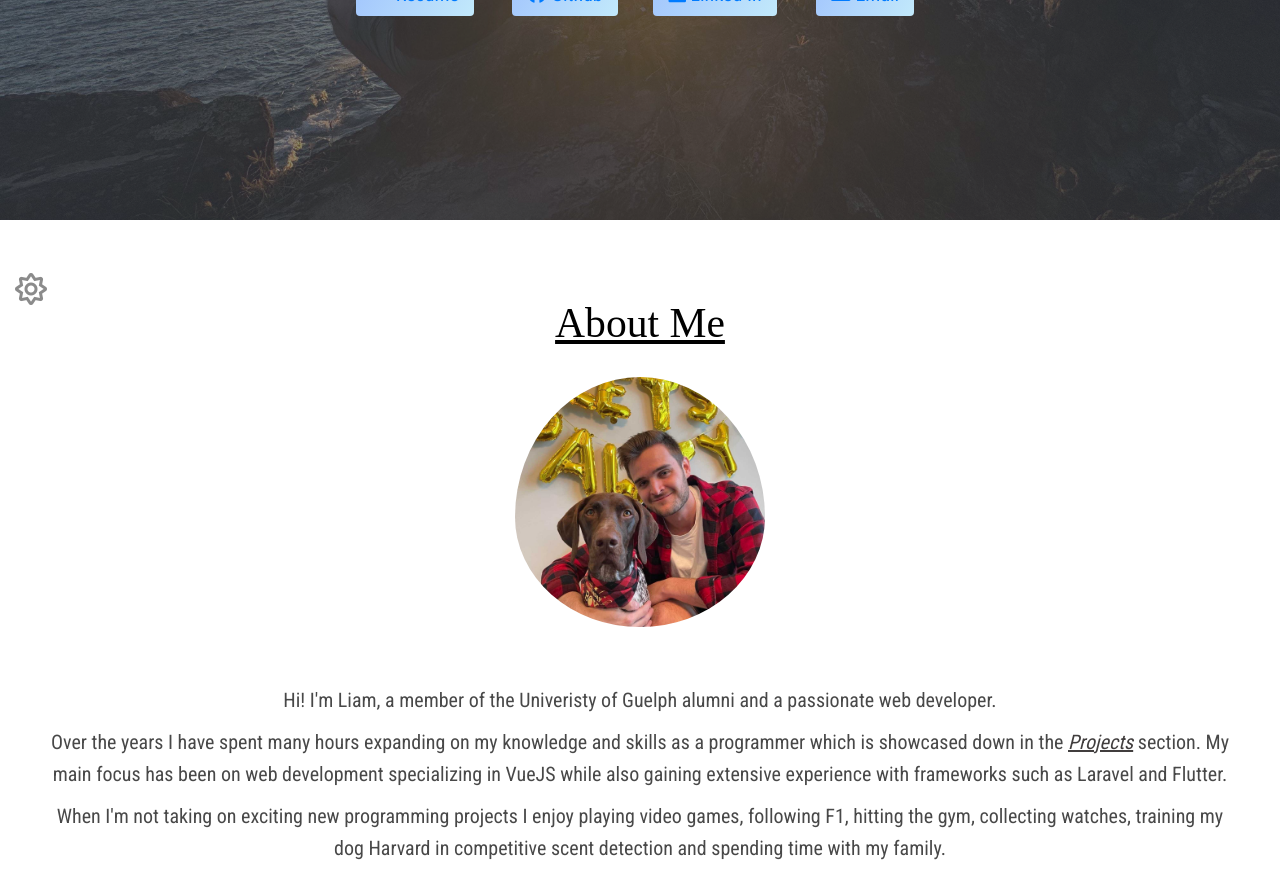
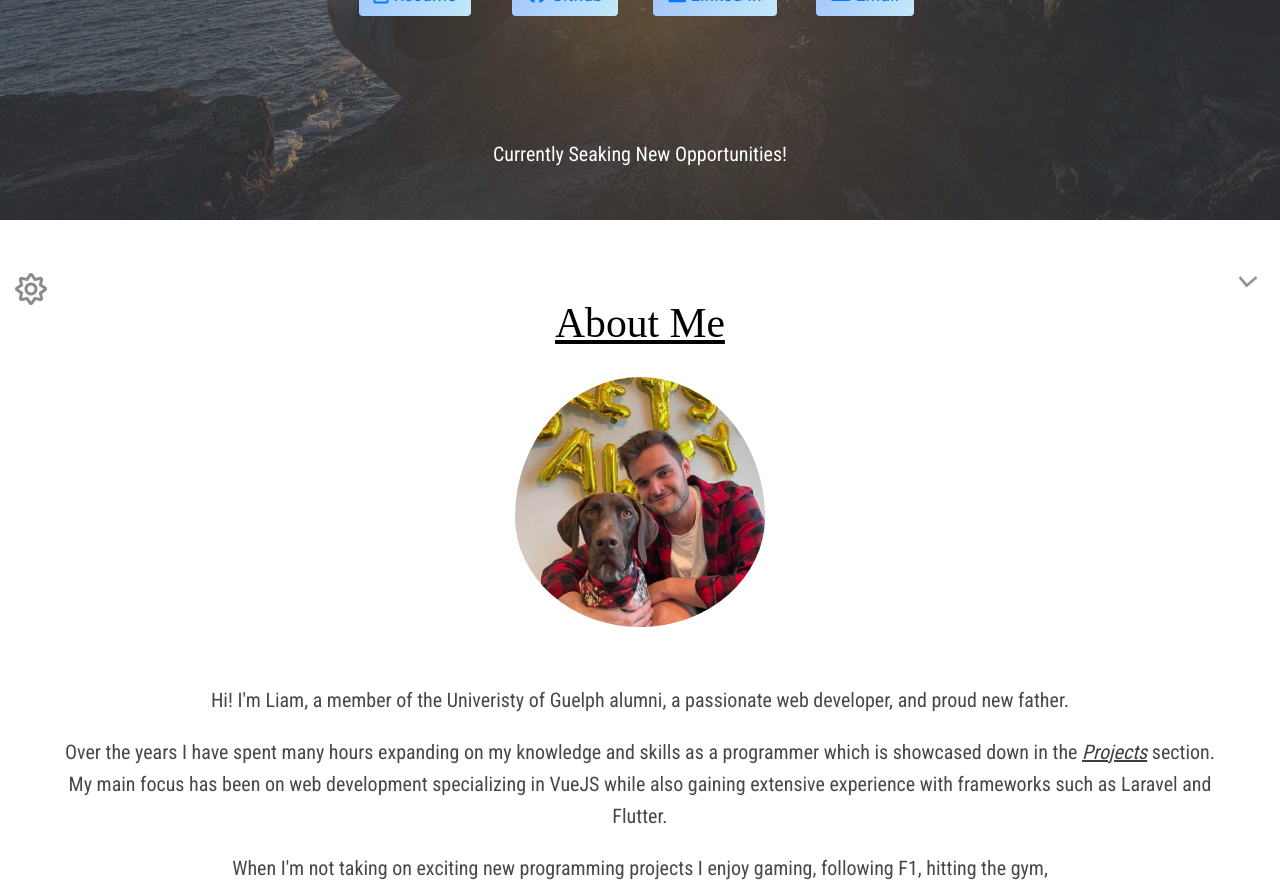
Before and after one commit to Neptuniam/online-resume-v2, a Vue app: page / in a window 1280 px wide. Shown: the part 480-1369 px from the top of the page. Built offline with nearby package versions, Linux system fonts and the light colour scheme; no server answers; a web font is replaced by a local one.

Commit message:
Style improvements

```diff
--- a/src/assets/main.css
+++ b/src/assets/main.css
@@ -45,11 +45,22 @@ html {
 }
 
 #main-container,
-.section:nth-child(odd),
+.section,
+.section-header,
+.section-title,
+#age,
+#location,
+i.fas,
 .page-footer,
 .page-footer .copy-right-row {
-    transition: all 0.75s ease-in-out;
+    transition: all 0.75s ease-in-out !important;
 }
+/* * {
+    transition:
+        background-color 0.75s ease-in-out,
+        background 0.75s ease-in-out,
+        color 0.75s ease-in-out !important;
+} */
 
 .text-title {
     font-size: var(--text-title-size);
--- a/src/components/main/Bio.vue
+++ b/src/components/main/Bio.vue
@@ -9,19 +9,23 @@
             />
 
             <div class="text-body">
-                Hi! I'm Liam, a member of the Univeristy of Guelph alumni and a passionate web developer.
+                Hi! I'm Liam, a member of the Univeristy of Guelph alumni, a passionate web developer, and proud new
+                father.
 
                 <div>
                     Over the years I have spent many hours expanding on my knowledge and skills as a programmer which is
                     showcased down in the
                     <a href="#projects"><i>Projects</i></a>
-                    section. My main focus has been on web development specializing in VueJS while also gaining
-                    extensive experience with frameworks such as Laravel and Flutter.
+                    section.
+                    <br />
+                    My main focus has been on web development specializing in VueJS while also gaining extensive
+                    experience with frameworks such as Laravel and Flutter.
                 </div>
 
-                When I'm not taking on exciting new programming projects I enjoy playing video games, following F1,
-                hitting the gym, collecting watches, training my dog Harvard in competitive scent detection and spending
-                time with my family.
+                When I'm not taking on exciting new programming projects I enjoy gaming, following F1, hitting the gym,
+                <br />
+                collecting watches, training my dog Harvard in competitive scent detection and spending time with my
+                family.
             </div>
 
             <div id="age">Liam Andrew Jones, {{ age }}</div>
@@ -52,7 +56,7 @@ img {
 }
 
 .text-body div {
-    margin: 10px 0px;
+    margin: 20px 0px;
 }
 
 #age,
--- a/src/components/main/Jumbotron.vue
+++ b/src/components/main/Jumbotron.vue
@@ -14,9 +14,10 @@
                 <div class="col-sm-12 col-3">
                     <router-link
                         to="/resume"
+                        target="_blank"
                         class="jumbotron-button text-body"
                     >
-                        <i class="fas fa-file-invoice"></i>
+                        <i class="fas fa-file-alt"></i>
                         Resume
                     </router-link>
                 </div>
@@ -53,6 +54,13 @@
                     </a>
                 </div>
             </div>
+
+            <div
+                v-if="employmentSeakingStatus"
+                id="employment-seaking-status"
+            >
+                {{ employmentSeakingStatus }}
+            </div>
         </div>
     </div>
 </template>
@@ -75,6 +83,10 @@ const QUOTE_BOARD_STRINGS = [
 ];
 
 export default {
+    data: () => ({
+        employmentSeakingStatus: 'Currently Seaking New Opportunities!'
+    }),
+
     mounted() {
         new Typed('#quote-board', {
             strings: QUOTE_BOARD_STRINGS,
@@ -99,6 +111,8 @@ export default {
     color: white;
 }
 .parallax-container-overlay {
+    position: relative;
+
     background-color: rgba(62, 69, 81, 0.6);
     height: 100%;
     width: 100%;
@@ -107,6 +121,36 @@ export default {
     flex-direction: column;
     align-items: center;
     justify-content: center;
+}
+
+@keyframes bounce {
+    0% {
+        opacity: 0;
+        /* Start far away to delay it's arrival so users can load the page */
+        transform: translateY(-200vh);
+    }
+    50% {
+        opacity: 0;
+        transform: translateY(-100vh);
+    }
+    80% {
+        opacity: 1;
+        transform: translateY(0px);
+    }
+    90% {
+        transform: translateY(-20px);
+    }
+    100% {
+        transform: translateY(0);
+    }
+}
+#employment-seaking-status {
+    position: absolute;
+    bottom: 50px;
+
+    font-size: 20px;
+
+    animation: bounce 3.5s;
 }
 
 #name {
--- a/src/components/main/Projects.vue
+++ b/src/components/main/Projects.vue
@@ -172,7 +172,7 @@ export default {
                 { title: 'Created At', value: 'created_at' },
                 { title: 'Last Updated', value: 'updated_at' },
                 { title: 'Name', value: 'name' },
-                { title: 'Main Language', value: 'language' }
+                { title: 'Main Language', value: 'type' }
             ]
         };
     },
@@ -240,8 +240,6 @@ export default {
                     count: _typeMap[_type]
                 }))
             ].sort((a, b) => b.count - a.count);
-            console.log('projects', this.projects);
-            console.log('registeredProjectTypes', this.registeredProjectTypes);
         });
     }
 };
--- a/src/views/Main.vue
+++ b/src/views/Main.vue
@@ -25,15 +25,19 @@
 
     <i
         v-show="showUpArrow"
-        class="scroll-arrow-indicator fas fa-chevron-up clickable noselect"
+        class="scroll-arrow-indicator chevron-up clickable noselect"
         @click="jumpTo(-1)"
-    />
+    >
+        &#x2303;
+    </i>
 
     <i
-        class="scroll-arrow-indicator fas fa-chevron-down clickable noselect"
+        class="scroll-arrow-indicator chevron-down clickable noselect"
         :class="{ bounce: doBounce }"
         @click="jumpTo(1)"
-    />
+    >
+        &#x2303;
+    </i>
 </template>
 
 <script>
@@ -134,8 +138,10 @@ export default {
     position: fixed;
 
     font-size: 32px;
+    width: 32px;
+    height: 32px;
     text-align: center;
-    color: #8b8b8b;
+    color: #8b8b8b !important;
 
     transition: all 0.2s ease-in-out;
 }
@@ -161,18 +167,19 @@ export default {
         opacity: 1;
     }
     40% {
-        transform: translateY(-30px);
+        transform: translateY(30px);
     }
     60% {
-        transform: translateY(-15px);
+        transform: translateY(15px);
     }
 }
 
-.fa-chevron-up {
+.chevron-up {
     top: 10px;
 }
-.fa-chevron-down {
-    bottom: 10px;
+.chevron-down {
+    bottom: 5px;
+    rotate: 180deg;
 }
 .bounce {
     animation: bounceIn 2s infinite 2s;
```
Also changed, not shown: src/assets/work_experience.js (+5 -5 lines).
